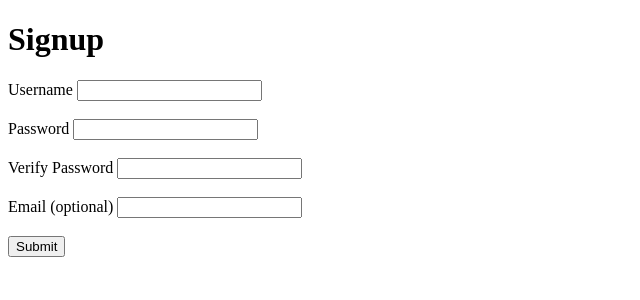
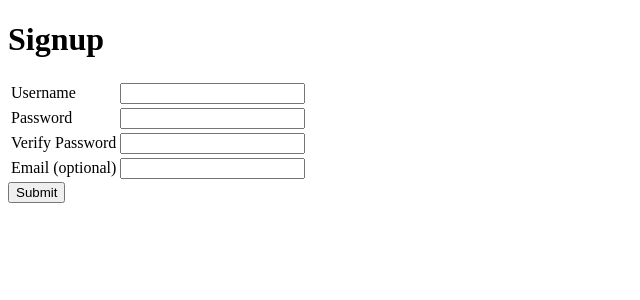
Before and after one commit to sumathyvijay/user-signup, a Flask app: page /signup in a window 1280 px wide. Shown: the top 300 px of the page, without its empty margins (0-640 px from the left). Run offline with Flask 2, Linux system fonts and the light colour scheme.

Commit message:
Modified main.html

```diff
--- a/templates/main.html
+++ b/templates/main.html
@@ -5,23 +5,35 @@
     <h1>Signup</h1>
     <!--  form action needs to match the url you want it to go to after submit -->
     <form method='POST'>
-        <label><span class="form_label">Username</span>
-            <input name="username" type="text" value='{{username}}' /> &nbsp &nbsp;<span style="color:red;">{{username_error}}</span>  &nbsp;
-        </label>
-        <br><br>
-        <label><span class="form_label">Password</span>
-            <input name="password" type="password" value='{{password}}' /> &nbsp &nbsp;<span style="color:red;">{{password_error}}</span> &nbsp;
-        </label>
-        <br><br>
-        <label><span class="form_label">Verify Password </span>
-            <input name="password_validate" type="password" value='{{password_validate}}' />&nbsp;<span style="color:red;">{{password_validate_error}}</span> &nbsp;
-        </label>
-        <br><br>
-        <label><span class="form_label">Email (optional)</span>
-            <input name="email" type="text" value='{{email}}' /> &nbsp;<span style="color:red;">{{email_error}}</span> &nbsp;
-        </label>
-        <br><br>
-        <input class="submit" type="submit" value="Submit" />
+        <table>
+            <tr>
+                <td><label><span class="form_label">Username</span></td>
+                <td>
+                    <input name="username"  type="text" value='{{username}}' /> &nbsp;<span style="color:red;">{{username_error}}</span> &nbsp;
+                </td>
+            </tr>
+            <tr>
+                <td><label><span class="form_label">Password</span></td>
+                <td>
+                    <input name="password"  type="password" value='{{password}}' /> &nbsp;<span style="color:red;">{{password_error}}</span> &nbsp;
+                </td>
+            </tr>
+            <tr>
+                <td><label><span class="form_label">Verify Password </span></td>
+                <td>
+                    <input name="password_validate" type="password" value='{{password_validate}}' />&nbsp;<span style="color:red;">{{password_validate_error}}</span> &nbsp;
+                </td>
+                </tr>
+            <tr>
+                <td><label><span class="form_label">Email (optional)</span></td>
+                <td>
+                    <input name="email" type="text" value='{{email}}' /> &nbsp;<span style="color:red;">{{email_error}}</span> &nbsp;
+                </td>
+            </tr>
+        </table>
+
+                    <input class="submit" type="submit" value="Submit" />
+
+
     </form>
-
 {% endblock %}
```
